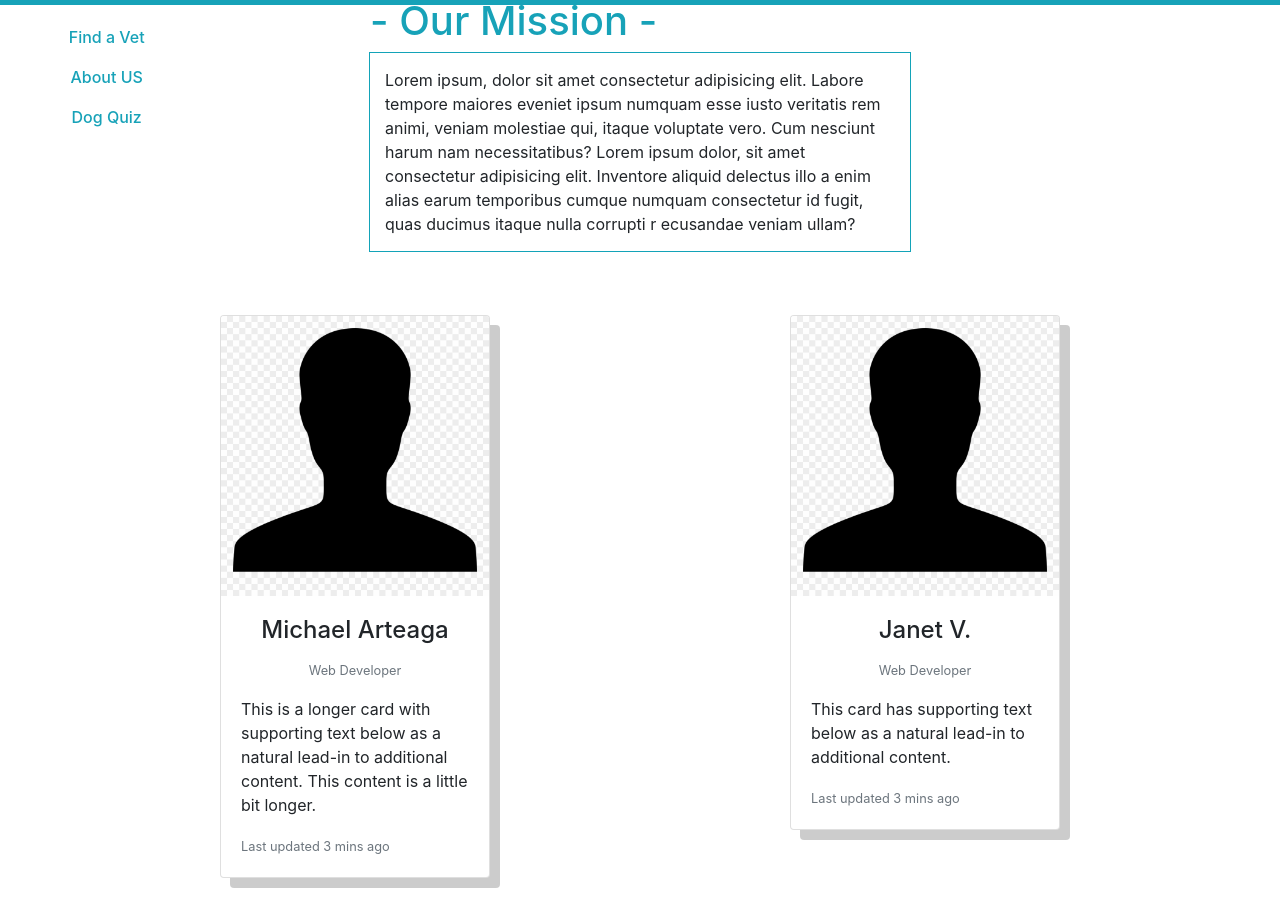
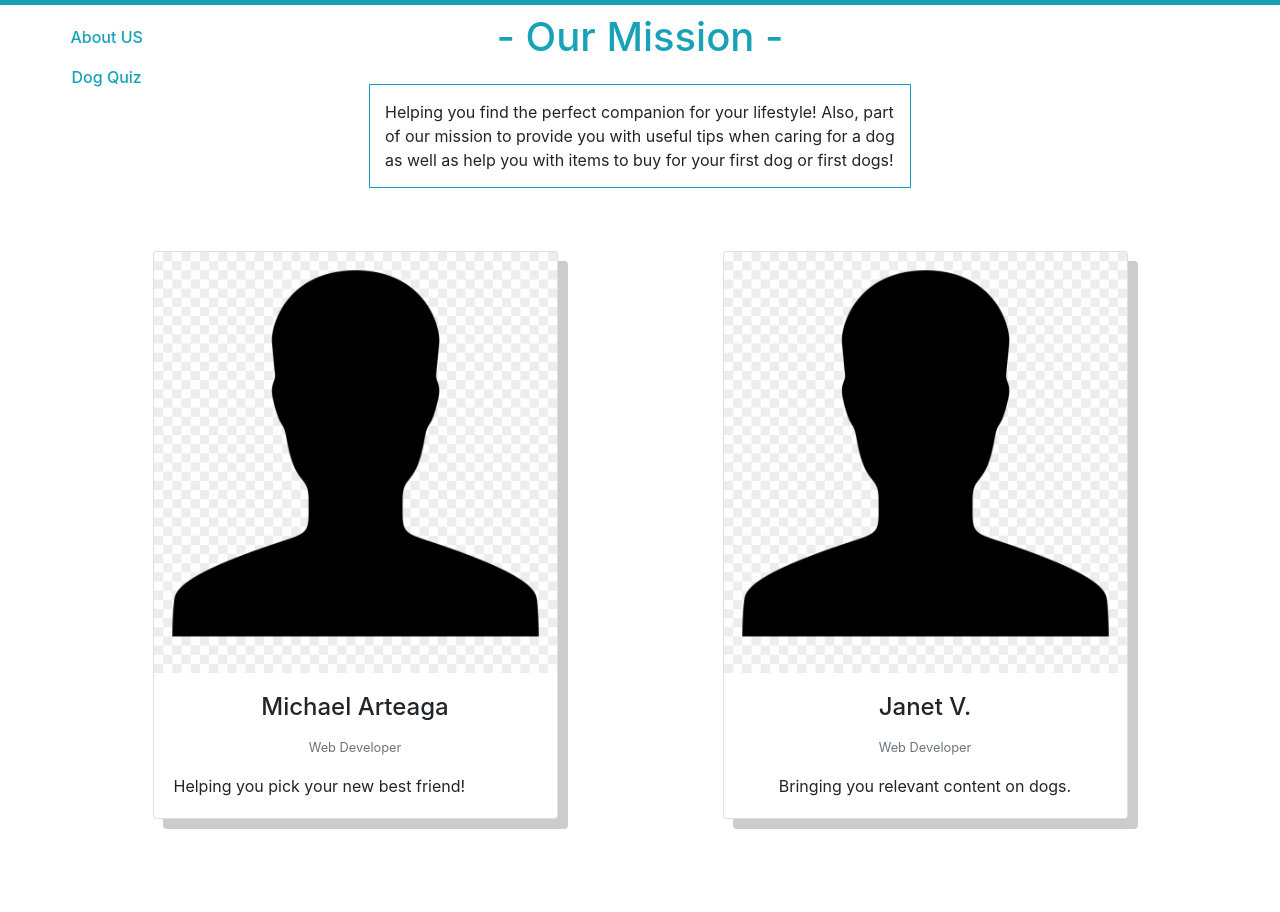
Before and after one commit to jvpink200/dog-adoption-project, a website: page aboutus.html in a window 1280 px wide. Shown: the part 51-963 px from the top of the page. After the commit the page ends 904 px from the top, so only its background shows below. Drawn offline with nearby package versions, Linux system fonts and the light colour scheme.

Commit message:
updated cards on all pages

```diff
--- a/aboutus.html
+++ b/aboutus.html
@@ -36,9 +36,6 @@
             <li class="nav-item">
               <a class="nav-link" href="index.html">Home</a>
             </li>
-            <li class="nav-item">
-              <a class="nav-link d-lg-none" href="#">Find a Vet<span class="sr-only">(current)</span></a>
-            </li>
             <li class="nav-item active">
               <a class="nav-link d-lg-none" href="/aboutus.html">About Us <span class="sr-only">(current)</span></a>
             </li>
@@ -59,9 +56,6 @@
         <nav class="col-md-2 d-none d-lg-block sidebar">
           <div class="sidebar-sticky">
             <ul class="nav flex-column">
-              <li class="nav-item">
-                <a class="nav-link text-info" href="#"> Find a Vet </a>
-              </li>
               <li class="nav-item active">
                 <a class="nav-link text-info" href="aboutus.html"> About US </a>
               </li>
@@ -72,25 +66,22 @@
           </div>
         </nav>
         <!--Our Mission-->
-        <div class="col-md-6 mx-auto mt-5">
-          <h1 class="text-info">- Our Mission -</h1>
+        <div class="col-md-6 mx-auto mt-5 p-3">
+          <h1 class="text-info text-center">- Our Mission -</h1>
         </div>
       </div>
       <div class="row row-content mb-5">
         <div class="col col-6 mx-auto">
           <p class="paragraph">
-            Lorem ipsum, dolor sit amet consectetur adipisicing elit. Labore tempore maiores eveniet ipsum numquam esse iusto veritatis
-            rem animi, veniam molestiae qui, itaque voluptate vero. Cum nesciunt harum nam necessitatibus? Lorem ipsum dolor, sit amet
-            consectetur adipisicing elit. Inventore aliquid delectus illo a enim alias earum temporibus cumque numquam consectetur id
-            fugit, quas ducimus itaque nulla corrupti r ecusandae veniam ullam?
+            Helping you find the perfect companion for your lifestyle! Also, part of our mission to provide you with useful tips when caring for a dog as well as help you with items to buy for your first dog or first dogs!
           </p>
         </div>
       </div>
 
       <!-- cards -->
       <div class="row justify-content-center">
-        <div class="col-6 mb-4">
-          <div class="card w-50">
+        <div class="col-md-6 mb-4">
+          <div class="card w-75">
             <img class="card-img-top" src="/images/person-icon-silhouette-png.png" alt="Card image cap" />
             <div class="card-body">
               <h4 class="card-title text-center">Michael Arteaga</h4>
@@ -98,17 +89,13 @@
                 <small class="text-muted">Web Developer</small>
               </p>
               <p class="card-text">
-                This is a longer card with supporting text below as a natural lead-in to additional content. This content is a little
-                bit longer.
-              </p>
-              <p class="card-text">
-                <small class="text-muted">Last updated 3 mins ago</small>
+                Helping you pick your new best friend!
               </p>
             </div>
           </div>
         </div>
-        <div class="col-6 mb-4">
-          <div class="card w-50">
+        <div class="col-md-6 mb-4">
+          <div class="card w-75">
             <img class="card-img-top" src="/images/person-icon-silhouette-png.png" alt="Card image cap" />
             <div class="card-body">
               <div class="text-center">
@@ -118,10 +105,7 @@
                 </p>
               </div>
               <p></p>
-              <p class="card-text">This card has supporting text below as a natural lead-in to additional content.</p>
-              <p class="card-text">
-                <small class="text-muted">Last updated 3 mins ago</small>
-              </p>
+              <p class="card-text text-center">Bringing you relevant content on dogs.</p>
             </div>
           </div>
         </div>
```
Also changed, not shown: index.html (+2 -3 lines), quiz.html (+3 -9 lines).
